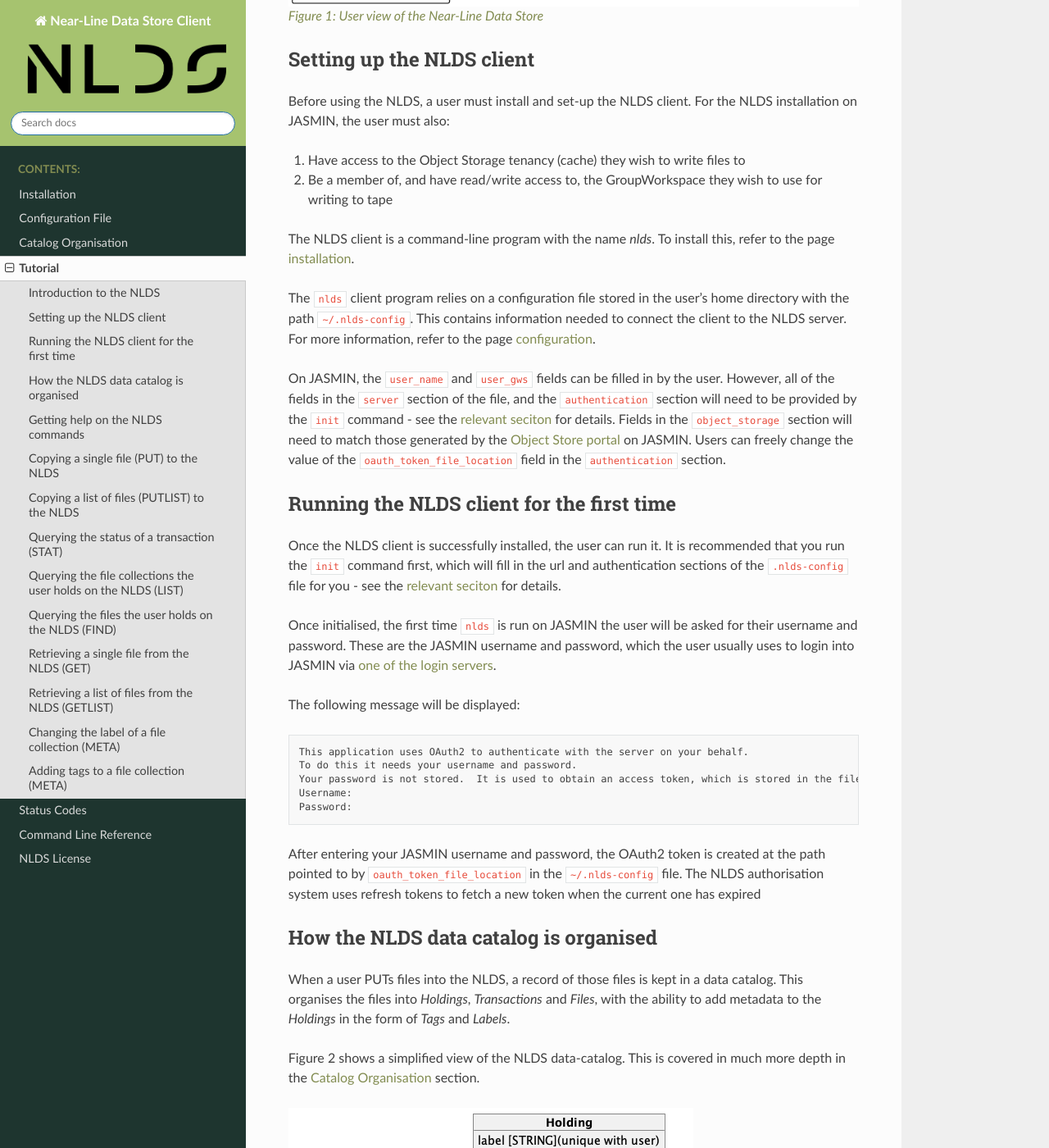
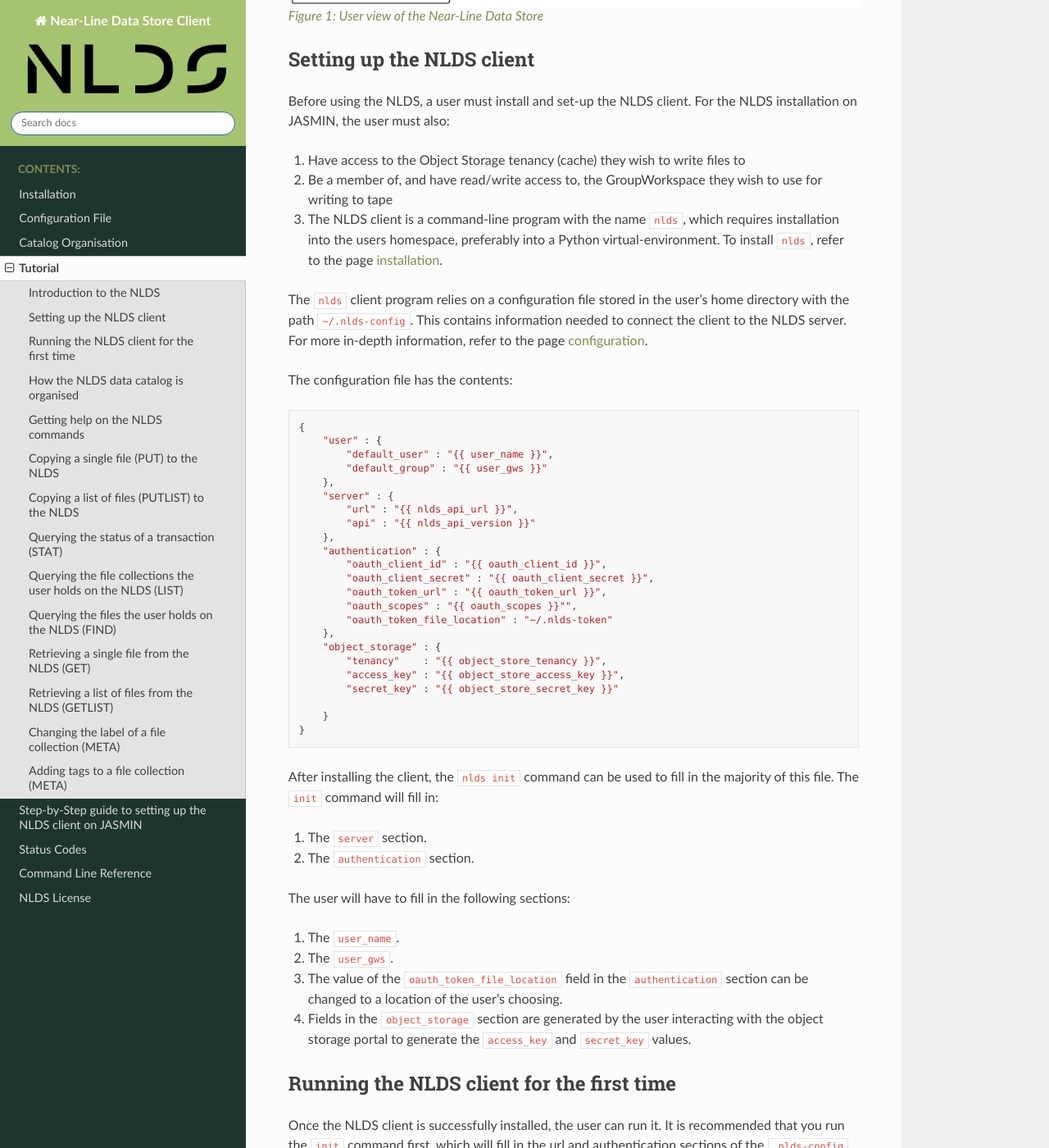
Before and after one commit to cedadev/nlds-client, a Sphinx documentation site: the page built from docs/user_guide/source/tutorial.rst, in a window 1280 px wide and 1400 px high, scrolled down 1109 px. Shown: the whole window at 82% size. Built offline with Sphinx 7.4.7 and the Read the Docs theme 3.1.0, drawn with Linux system fonts in a browser that asks for light colours.

Commit message:
Start of step-by-step guide

```diff
--- a/docs/user_guide/source/index.rst
+++ b/docs/user_guide/source/index.rst
@@ -21,6 +21,7 @@
    configuration.rst
    catalog_organisation.rst
    tutorial.rst
+   step_by_step.rst
    status_codes.rst
    command_ref.rst
    license.rst
--- /dev/null
+++ b/docs/user_guide/source/step_by_step.rst
@@ -0,0 +1,4 @@
+Step-by-Step guide to setting up the NLDS client on JASMIN
+========
+
+Setting up the NLDS client on JASMIN, so that users can access NLDS, is a multi-step process, using a number of access portals.  This guide will take users through the process step-by-step.
--- a/docs/user_guide/source/tutorial.rst
+++ b/docs/user_guide/source/tutorial.rst
@@ -55,22 +55,55 @@
 #. Have access to the Object Storage tenancy (cache) they wish to write files to
 #. Be a member of, and have read/write access to, the GroupWorkspace they wish
    to use for writing to tape
-
-The NLDS client is a command-line program with the name `nlds`.
-To install this, refer to the page :ref:`installation<Installation>`.
+#. The NLDS client is a command-line program with the name ``nlds``, which requires
+   installation into the users homespace, preferably into a Python virtual-environment.
+   To install ``nlds``, refer to the page :ref:`installation<Installation>`.
 
 The ``nlds`` client program relies on a configuration file stored in the user's
 home directory with the path ``~/.nlds-config``.  This contains information
-needed to connect the client to the NLDS server.  For more information, refer
+needed to connect the client to the NLDS server.  For more in-depth information, refer
 to the page :ref:`configuration<Configuration>`.
 
-On JASMIN, the ``user_name`` and ``user_gws`` fields can be filled in by the
-user.  However, all of the fields in the ``server`` section of the file, and the
-``authentication`` section will need to be provided by the ``init`` command - see the
-:ref:`relevant seciton<init>` for details. Fields in the ``object_storage``
-section will need to match those generated by the `Object Store portal <https://s3-portal.jasmin.ac.uk/login>`_
-on JASMIN. Users can freely change the value of the ``oauth_token_file_location``
-field in the ``authentication`` section.
+The configuration file has the contents:
+
+::
+
+    {
+        "user" : {
+            "default_user" : "{{ user_name }}",
+            "default_group" : "{{ user_gws }}"
+        },
+        "server" : {
+            "url" : "{{ nlds_api_url }}",
+            "api" : "{{ nlds_api_version }}"
+        },
+        "authentication" : {
+            "oauth_client_id" : "{{ oauth_client_id }}",
+            "oauth_client_secret" : "{{ oauth_client_secret }}",
+            "oauth_token_url" : "{{ oauth_token_url }}",
+            "oauth_scopes" : "{{ oauth_scopes }}"",
+            "oauth_token_file_location" : "~/.nlds-token"
+        },
+        "object_storage" : {
+            "tenancy"    : "{{ object_store_tenancy }}",
+            "access_key" : "{{ object_store_access_key }}",
+            "secret_key" : "{{ object_store_secret_key }}"
+
+        }
+    }
+
+After installing the client, the ``nlds init`` command can be used to fill in the
+majority of this file.  The ``init`` command will fill in:
+
+#. The ``server`` section.
+#. The ``authentication`` section.
+
+The user will have to fill in the following sections:
+
+#. The ``user_name``.
+#. The ``user_gws``.
+#. The value of the ``oauth_token_file_location`` field in the ``authentication`` section can be changed to a location of the user's choosing.
+#. Fields in the ``object_storage`` section are generated by the user interacting with the object storage portal to generate the ``access_key`` and ``secret_key`` values.
 
 .. _first:
 
```
